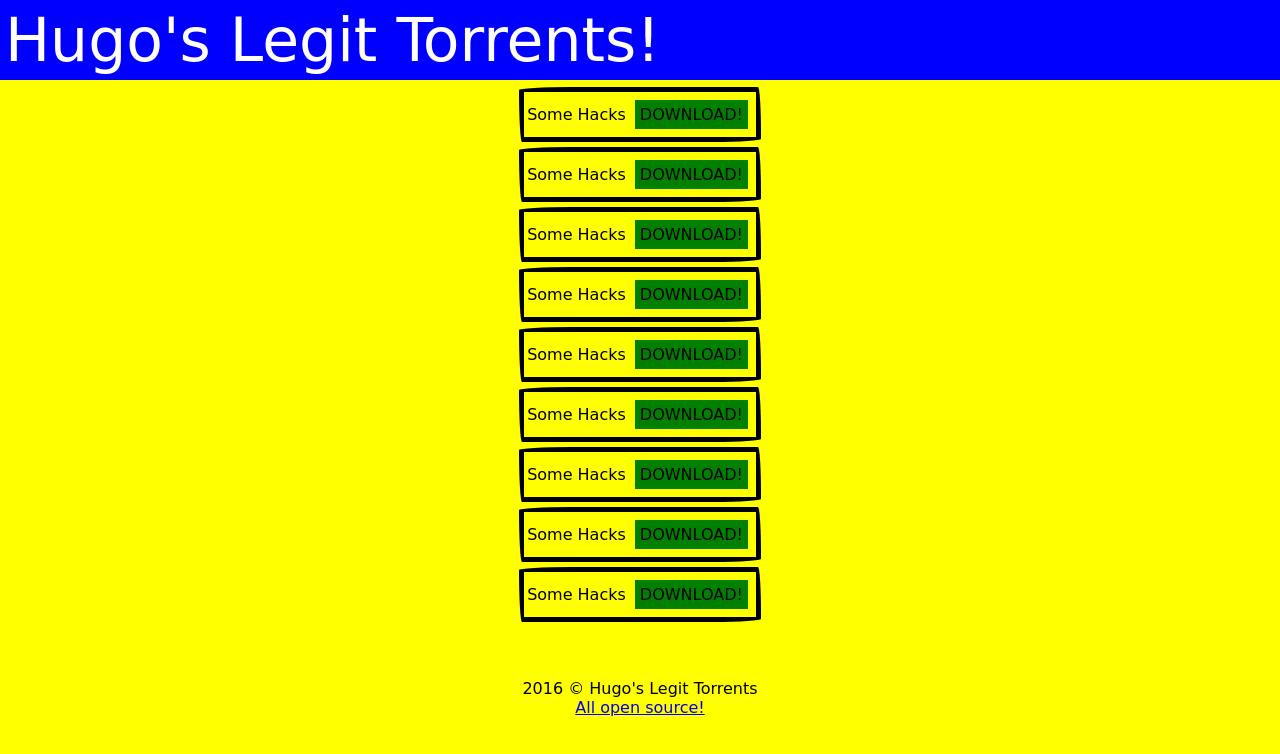
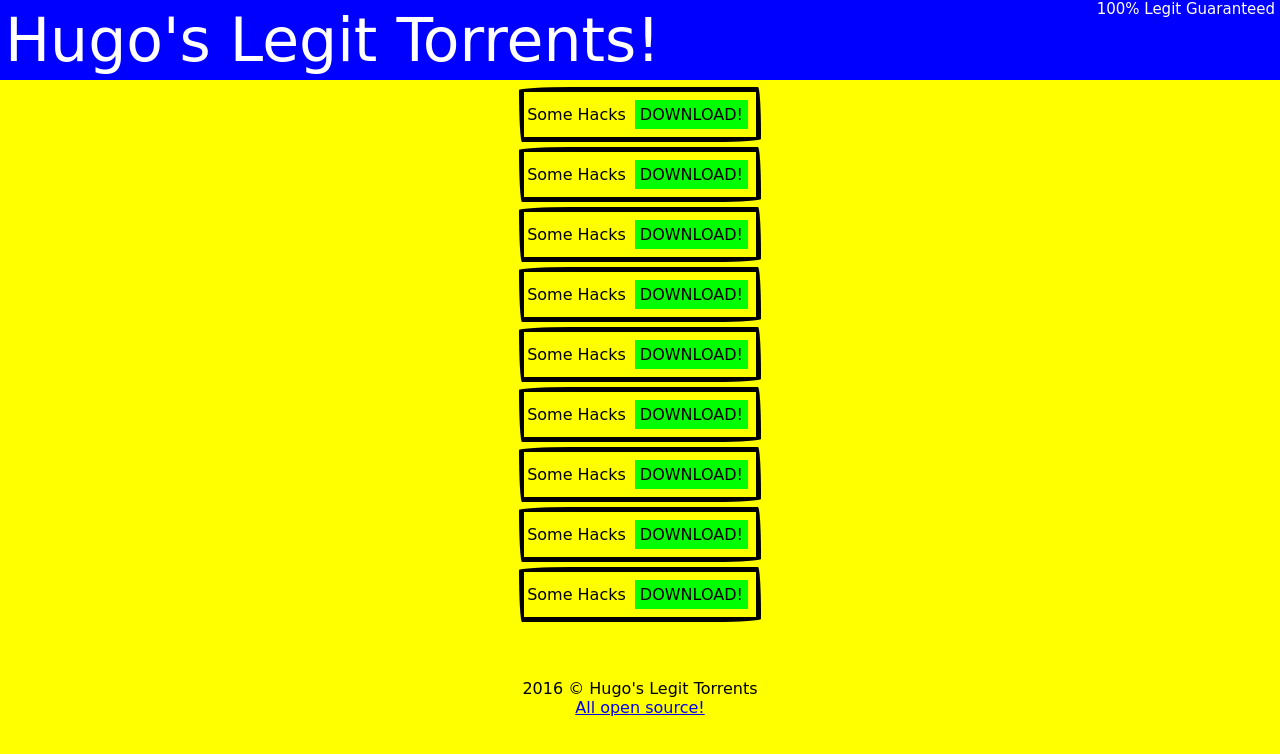
Before and after one commit to Ardus-Kaine/hugoslegittorrents, a plain HTML site: page index.html in a window 1280 px wide. Drawn offline with Linux system fonts and the light colour scheme.

Commit message:
Added motto
Added our motto "100% Legit Guaranteed" and make the download buttons a
little bit more lime :ok_hand:

```diff
--- a/index.html
+++ b/index.html
@@ -6,7 +6,7 @@
 <link rel="icon" type="image/png" href="favicon.png" />
 </head>
 <body>
-<div class="header">Hugo's Legit Torrents!</div>
+<div class="header">Hugo's Legit Torrents! <div class="motto">100% Legit Guaranteed</div></div>
 <table class="list">
     <tbody>
         <tr>
--- a/style.css
+++ b/style.css
@@ -10,6 +10,12 @@ body {
     padding: 5px;
     font-size: 60px;
 }
+.motto {
+    position: absolute;
+    top: 0;
+    right: 5px;;
+    font-size: 15px;
+}
 
 .list {
     margin: auto;
@@ -21,7 +27,7 @@ body {
     margin: 5px;
 }
 .download {
-    background: green;
+    background: lime;
     display: inline-block;
     padding: 5px;
     margin: 5px;
```
